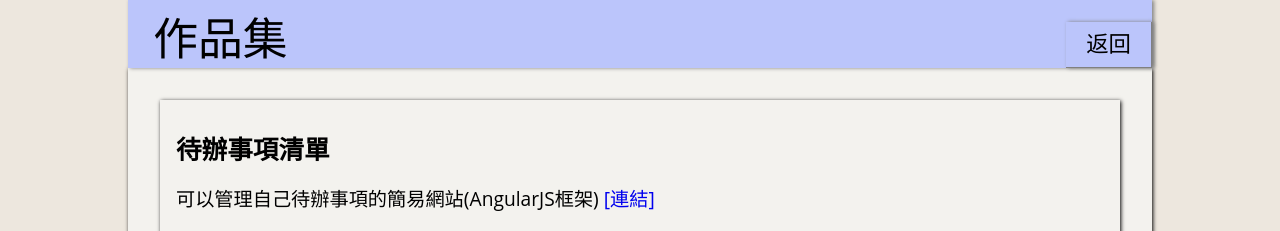
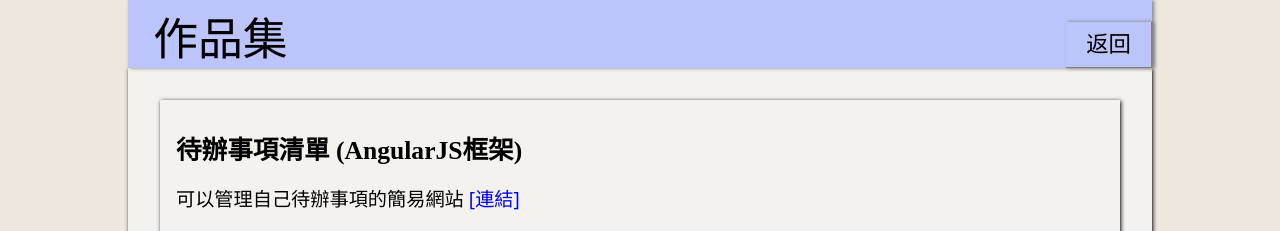
Before and after one commit to ShengYangWu/Personal_CV, a plain HTML site: page demo.html in a window 1280 px wide. Shown: the top 231 px of the page. Drawn offline with nearby package versions, Linux system fonts and the light colour scheme.

Commit message:
new demo

```diff
--- a/demo.html
+++ b/demo.html
@@ -333,8 +333,8 @@ img {
 			<section>
 			  <div class="row">
 				<section class="col-12">
-                    <h3>待辦事項清單</h3>
-					<p>可以管理自己待辦事項的簡易網站(AngularJS框架) <a href="https://shengyangwu.github.io/ToDoListWithAngular/">連結</a></p>
+                    <h3>待辦事項清單 (AngularJS框架)</h3>
+					<p>可以管理自己待辦事項的簡易網站 <a href="https://shengyangwu.github.io/ToDoListWithAngular/">連結</a></p>
                     <img src="http://i.imgur.com/3CmSl6I.jpg"/>
 				</section>
 			  </div>
```
